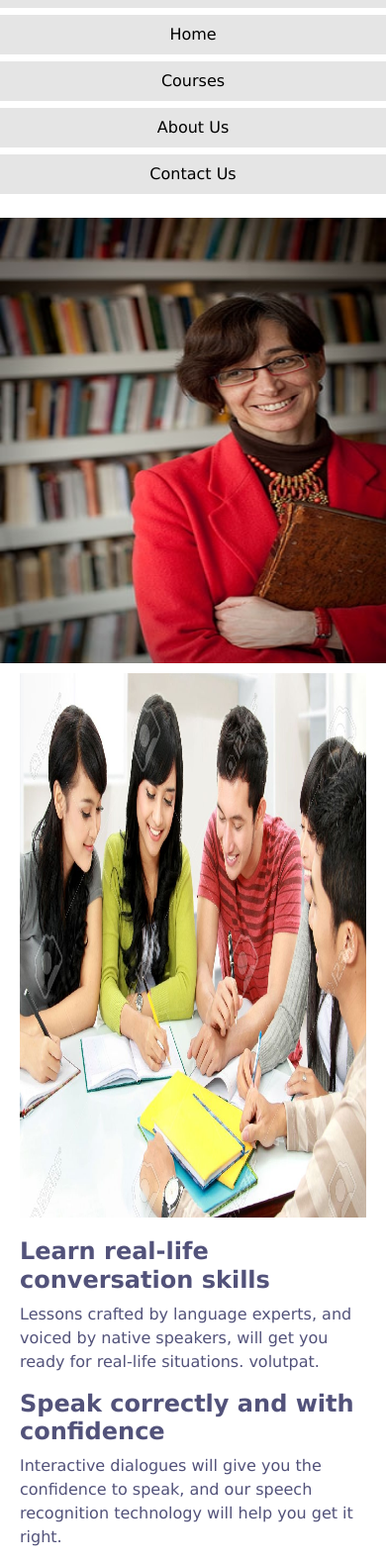
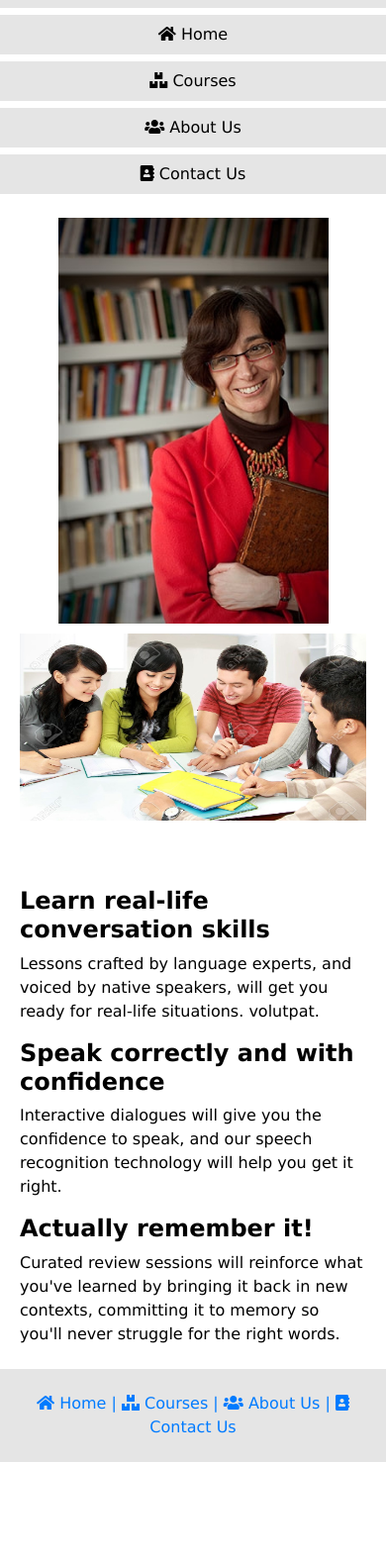
Before and after one commit to firaan1/project0, a plain HTML site: page home.html in a window 390 px wide. Shown: the part 78-1656 px from the top of the page at 99% size. After the commit the page ends 1555 px from the top, so only its background shows below. Drawn offline with nearby package versions, Linux system fonts and the light colour scheme.

Commit message:
icons fixed; working on contents;

```diff
--- a/home.html
+++ b/home.html
@@ -3,11 +3,13 @@
 <head>
 <meta name="viewport" content="width=device-width, initial-scale=1.0">
 <link rel="stylesheet" href="https://maxcdn.bootstrapcdn.com/bootstrap/4.1.0/css/bootstrap.min.css">
-<link rel="stylesheet" href="style.css">
+<link rel="stylesheet" href="https://use.fontawesome.com/releases/v5.3.1/css/all.css" integrity="sha384-mzrmE5qonljUremFsqc01SB46JvROS7bZs3IO2EmfFsd15uHvIt+Y8vEf7N7fWAU" crossorigin="anonymous">
+<link rel="stylesheet" href="mystyle.css">
 <script src="https://maxcdn.bootstrapcdn.com/bootstrap/4.1.0/js/bootstrap.min.js"></script>
+<title>Home</title>
 </head>
 
-<body class="body">
+<body>
 <!-- header starts -->
 <div class="header">
   <h1><b>Speech School</b></h1>
@@ -15,13 +17,13 @@
 <!-- header ends -->
 
 <!-- left side menu starts -->
-<div style="overflow:auto">
+<div class="body">
   <div class="menu">
-    <a href="home.html">Home</a>
-    <a href="course.html">Courses</a>
-    <a href="about.html">About Us</a>
-    <a href="contact.html">Contact Us</a></br>
-    <img src="images/img2.jpg" height="450" width="200"></img>
+    <a href="home.html"><i class="fas fa-home"></i> Home</a>
+    <a href="course.html"><i class="fas fa-boxes"></i> Courses</a>
+    <a href="about.html"><i class="fas fa-users"></i> About Us</a>
+    <a href="contact.html"><i class="fas fa-address-book"></i> Contact Us</a></br>
+    <img id="img2" src="images/img2.jpg" height="100%" width="100%"></img>
   </div>
 <!-- left side menu ends -->
 
@@ -30,19 +32,19 @@
 
     <div class="row">
       <div class="col-md-12 col-xs-12">
-        <img src="images/img1.jpg" height="550" width="950">
+        <img id="img1" src="images/img1.jpg" height="550" width="950">
       </div>
     </div>
 
-    <div style="margin-top: 20px">
+    <div id="homediv">
       <h4><b>Learn real-life conversation skills</b></h4>
       <p>Lessons crafted by language experts, and voiced by native speakers, will get you ready for real-life situations. volutpat.</p>
 
-      <h4><b>Speak correctly and with conﬁdence</b></h4>
+      <h4><b>Speak correctly and with confidence</b></h4>
       <p>Interactive dialogues will give you the confidence to speak, and our speech recognition technology will help you get it right.</p>
 
       <h4><b>Actually remember it!</b></h4>
-     <p>Curated review sessions will reinforce what you’ve learned by bringing it back in new contexts, committing it to memory so you’ll never struggle for the right words.</p>
+     <p>Curated review sessions will reinforce what you&#39;ve learned by bringing it back in new contexts, committing it to memory so you&#39;ll never struggle for the right words.</p>
     </div>
 
   </div>
@@ -51,11 +53,11 @@
 
 <!-- footer starts -->
 <div class="footer">
-   <div class="footer-menu">
-    <a href="home.html">Home |</a>
-    <a href="course.html">Courses |</a>
-    <a href="about.html">About Us |</a>
-    <a href="contact.html">Contact Us</a>
+   <div>
+    <a href="home.html"><i class="fas fa-home"></i> Home |</a>
+    <a href="course.html"><i class="fas fa-boxes"></i> Courses |</a>
+    <a href="about.html"><i class="fas fa-users"></i> About Us |</a>
+    <a href="contact.html"><i class="fas fa-address-book"></i> Contact Us</a>
   </div>
 </div>
  <!-- footer ends -->
--- /dev/null
+++ b/mystyle.scss
@@ -0,0 +1,80 @@
+$bgcolor: #e5e5e5;
+%commons {
+    font-family: Verdana;
+    color: black;
+}
+
+body {
+  @extend %commons;
+}
+
+.header {
+  @extend %commons;
+  text-align: center;
+  padding: 15px;
+  background-color: $bgcolor;
+}
+.body {
+  overflow: auto;
+}
+.footer {
+  @extend %commons;
+  background-color: $bgcolor;
+  text-align: center;
+  padding: 8px;
+  margin-top: 7px;
+  height: 100%;
+  div {
+    float: center;
+    padding: 15px;
+  }
+}
+.menu {
+  float: left;
+  width: 20%;
+  text-align: center;
+  height: 100%;
+  a {
+    @extend %commons;
+    background-color: $bgcolor;
+    padding: 8px;
+    display: block;
+    margin-top: 7px;
+    width: 100%;
+  }
+}
+
+.main {
+  float:left;
+  width:80%;
+  padding:0 20px;
+  margin-top: 10px;
+}
+
+#homediv {
+  margin-top: 20px;
+}
+
+@media only screen and (max-width:620px) {
+  /* For mobile phones: */
+  .menu, .main, .right, img {
+    width:100%;
+  }
+}
+
+.para{
+  font-size: 15px;
+}
+
+@media only screen and (max-width:620px) {
+  /* For mobile phones: */
+  .menu, .main {
+    width:100%;
+  }
+  #img2 {
+    width: 70%;
+  }
+  #img1 {
+    height: 80%;
+  }
+}
--- a/style.css
+++ /dev/null
@@ -1,62 +0,0 @@
-/*classes starts */
-.body{
-  font-family:Verdana;
-  color:#aaaaaa;
-}
-.header{
-  background-color:#e5e5e5;
-  padding:15px;
-  text-align:center;
-  font-family: serif;
-  color: black;
-}
-.menu {
-  float:left;
-  width:20%;
-  text-align:center;
-   height: 100%;
-}
-.menu a {
-  background-color:#e5e5e5;
-  padding:8px;
-  margin-top:7px;
-  display:block;
-  width:100%;
-  color:black;
-}
-.main {
-  float:left;
-  width:80%;
-  padding:0 20px;
-  margin-top: 10px;
-}
-h2, h3, h4, h5, li, th{
-  color: #52527a;
-
-}
-p{
-  color: #52527a;
-}
-
-/*id used for fonts to whole website*/
-#para{
-  font-size: 15px;
-}
-
-.footer{
-  background-color:#e5e5e5;
-  padding:10px;
-  margin-top:7px;
-  height: 100px;
-}
-.footer-menu{
-  float: right;
-  padding:15px;
-}
-
-@media only screen and (max-width:620px) {
-  /* For mobile phones: */
-  .menu, .main, .right, img {
-    width:100%;
-  }
-}
```
Also changed, not shown: about.html (+20 -17 lines), contact.html (+16 -14 lines), course.html (+22 -20 lines), mystyle.css (added), 1 other file.
